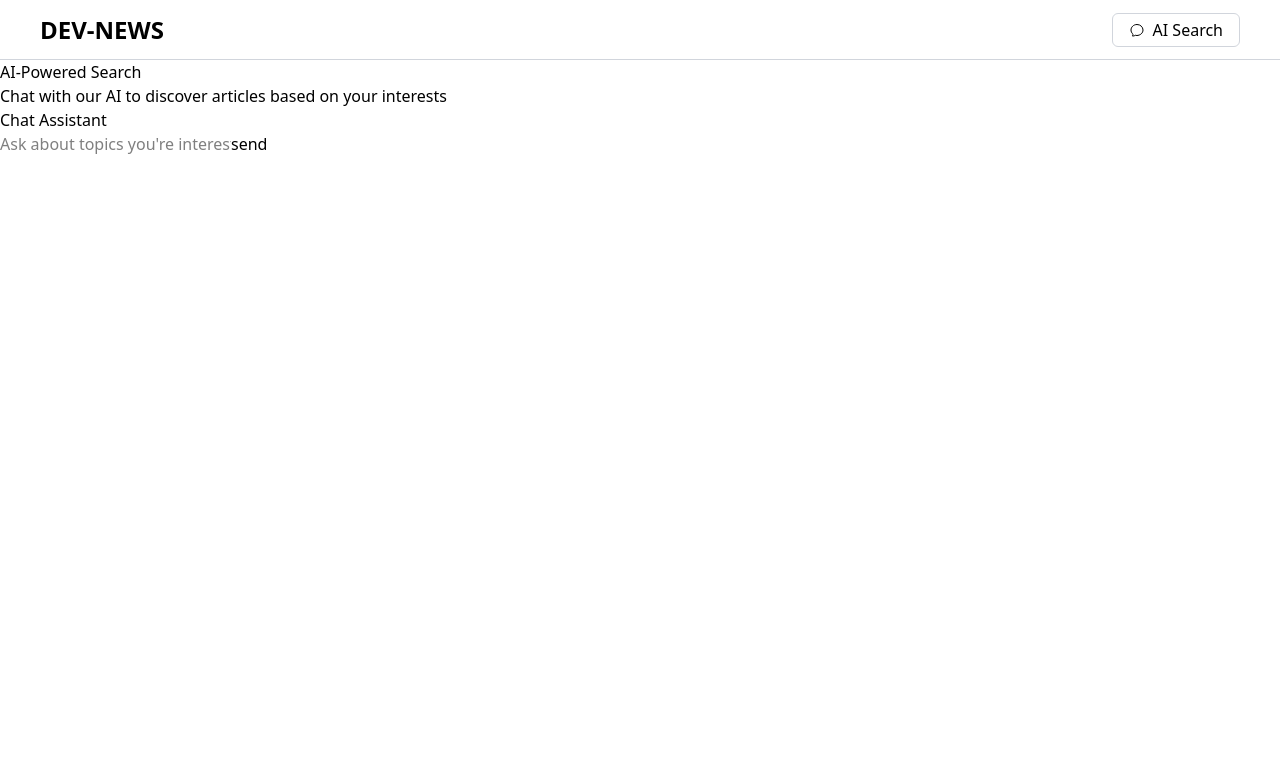
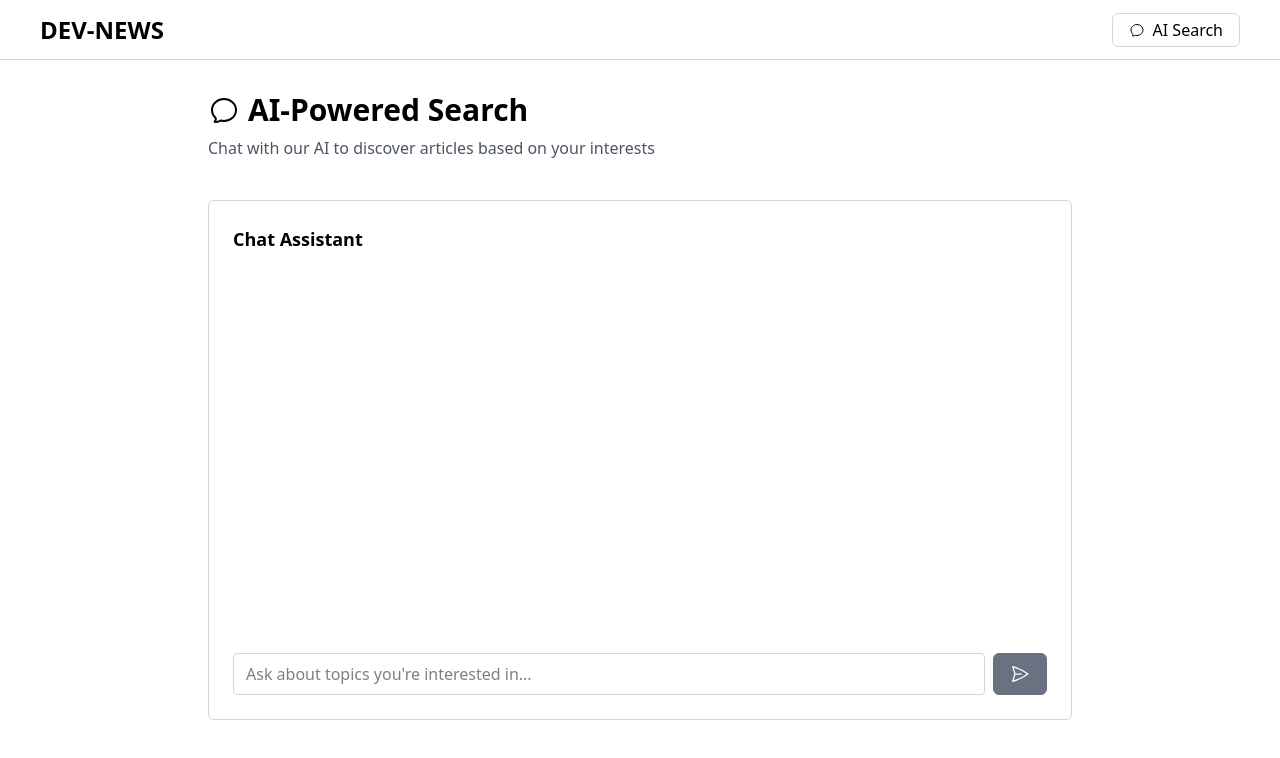
Before and after one commit to JordanRondon/devNewsClone, a Next.js app: page /search in a window 1280 px wide. Shown: the top 758 px of the page. Built offline with nearby package versions, Linux system fonts and the light colour scheme.

Commit message:
style: integrating styles for the search page with AI

```diff
--- a/src/app/search/page.jsx
+++ b/src/app/search/page.jsx
@@ -1,19 +1,28 @@
+import { ChatBubbleOvalLeftIcon, PaperAirplaneIcon } from '@heroicons/react/24/outline'
 
 export default function searchPage () {
 
-    return  <>
-    <h1>AI-Powered Search</h1>
-    <span>Chat with our AI to discover articles based on your interests</span>
-    <div>
-        <h2>Chat Assistant</h2>
-        <div></div>
-        <div>
-            <input
-                type="text"
-                placeholder="Ask about topics you're interested in..."
-                />
-            <button>send</button>
+    return (
+        <div className="w-full max-w-4xl mx-auto px-4 pt-8">
+            <h1 className="text-3xl font-bold mb-2 flex items-center gap-2">
+                <ChatBubbleOvalLeftIcon className='w-8 h-8'/>
+                AI-Powered Search
+            </h1>
+            <p className="text-gray-600 mb-10">Chat with our AI to discover articles based on your interests</p>
+            <div className="border border-gray-300 rounded-md px-6 py-6">
+                <h2 className="text-lg font-bold">Chat Assistant</h2>
+                <div className="h-100"></div>
+                <div className="flex gap-2">
+                    <input
+                        type="text"
+                        placeholder="Ask about topics you're interested in..."
+                        className="w-full border border-gray-300 rounded-sm px-3 py-2"
+                    />
+                    <button className="border border-gray-500 bg-gray-500 text-white px-4 py-1 rounded-md hover:bg-gray-600 transition-colors">
+                        <PaperAirplaneIcon className='w-5 h-5'/>
+                    </button>
+                </div>
+            </div>
         </div>
-    </div>
-    </>;
+    );
 }
```
